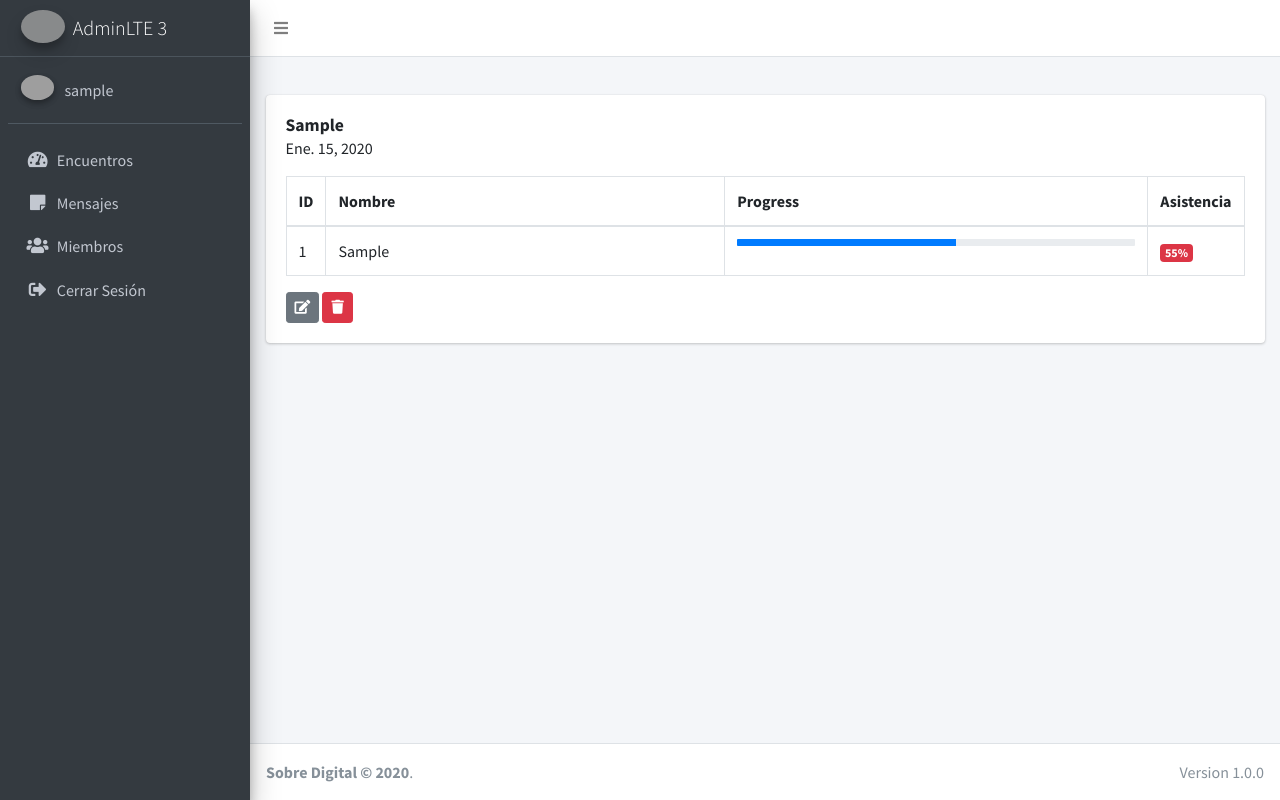
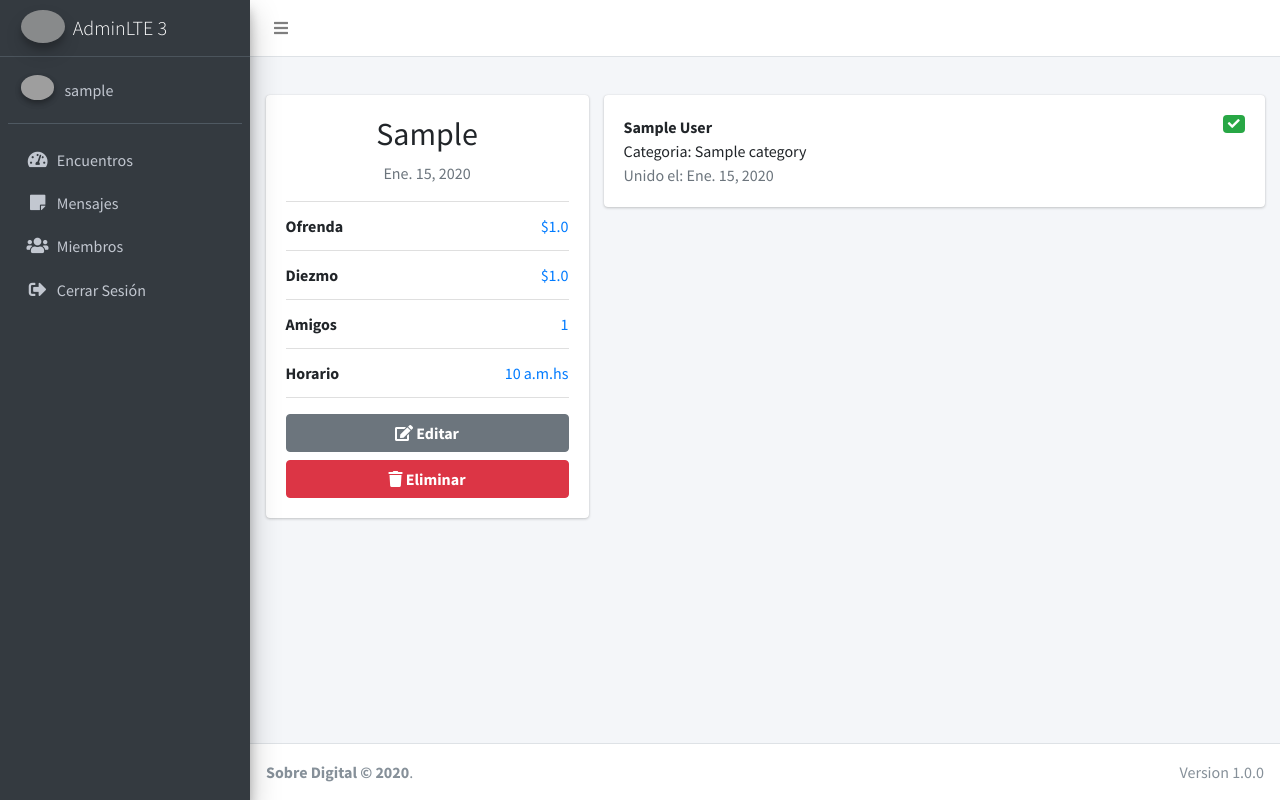
Before and after one commit to markimfeld/friendgroupmanagement, a Django app: page /meetings/1/detail/ in a window 1280 px wide. Run offline with Django 3.2, Linux system fonts and the light colour scheme; a user stored in the database is signed in; tables that the repository leaves empty hold one stand-in row (values such as "Sample post"); some libraries are stand-ins or nearby versions; grey boxes are pictures that could not be loaded.

Commit message:
meeting detail view

```diff
--- a/friendgroups/models.py
+++ b/friendgroups/models.py
@@ -23,8 +23,9 @@ class Category(models.Model):
 class Person(models.Model):
     first_name = models.CharField(max_length=64)
     last_name = models.CharField(max_length=64)
+    joined_at = models.DateField(auto_now_add=True)
     phone = models.CharField(max_length=100, blank=True, null=True)
-    group = models.ForeignKey(Group, on_delete=models.CASCADE)
+    group = models.ForeignKey(Group, on_delete=models.CASCADE, related_name='persons')
     category = models.ForeignKey(Category, on_delete=models.CASCADE)
 
 
@@ -34,6 +35,7 @@ class Person(models.Model):
 
 class Meeting(models.Model):
     date = models.DateField()
+    hour = models.TimeField()
     topic = models.CharField(max_length=64)
     offering = models.FloatField()
     tithe = models.FloatField()
--- a/friendgroups/templates/friendgroups/meeting-detail.html
+++ b/friendgroups/templates/friendgroups/meeting-detail.html
@@ -9,47 +9,64 @@
 <div class="content">
   <div class="container-fluid">
     <div class="row">
-      <div class="col">
+      <div class="col-12 col-md-5 col-lg-4">
+        <!-- Profile Image -->
         <div class="card">
-          <div class="card-body">
-              <h5 class="card-title text-bold">{{ object.topic }}</h5>
+          <div class="card-body box-profile">
+            <div class="text-center">
+            </div>
 
-            <p class="card-text">
-                {{ object.date }}
-            </p>
+            <h3 class="text-center h2">{{ object.topic }}</h3>
 
-            <table class="table table-bordered mb-3">
-                <thead>
-                    <tr>
-                        <th style="width: 10px">ID</th>
-                        <th>Nombre</th>
-                        <th>Progress</th>
-                        <th style="width: 40px">Asistencia</th>
-                    </tr>
-                </thead>
-                <tbody>
-                    {% for attendance in object.attendances.all %}
-                    <tr>
-                        <td>{{ attendance.id }}</td>
-                        <td>{{ attendance }}</td>
-                        <td>
-                            <div class="progress progress-xs">
-                                <div class="progress-bar progress-bar-danger" style="width: 55%"></div>
-                            </div>
-                        </td>
-                        <td><span class="badge bg-danger">55%</span></td>
-                    </tr>
-                    {% endfor %}
-                </tbody>
-            </table>
+            <p class="text-muted text-center">{{ object.date }}</p>
 
-            <a href="#" class="btn btn-secondary btn-sm"><i class="fas fa-edit"></i></a>
-            <a href="#" class="btn btn-danger btn-sm"><i class="fas fa-trash"></i></a>
+            <ul class="list-group list-group-unbordered mb-3">
+                <li class="list-group-item">
+                    <b>Ofrenda</b> <a class="float-right">${{ object.offering }}</a>
+                </li>
+                <li class="list-group-item">
+                    <b>Diezmo</b> <a class="float-right">${{ object.tithe }}</a>
+                </li>
+                <li class="list-group-item">
+                    <b>Amigos</b> <a class="float-right">{{ object.group.persons.all.count }}</a>
+                </li>
+                <li class="list-group-item">
+                    <b>Horario</b> <a class="float-right">{{ object.hour }}hs</a>
+                </li>
+            </ul>
+
+            <a href="#" class="btn btn-secondary btn-block"><i class="fas fa-edit"></i> <b>Editar</b></a>
+            <a href="#" class="btn btn-danger btn-block"><i class="fas fa-trash"></i> <b>Eliminar</b></a>
           </div>
+          <!-- /.card-body -->
         </div>
-      </div>
+        <!-- /.card -->
+
+        </div>
+
+        <div class="col">
+        {% for attendance in object.attendances.all %}
+            <div class="card">
+                <div class="card-body">
+                    <div class="float-left">
+                        <span class="d-flex flex-column justify-content-start">
+                            <span><b>{{ attendance.person.first_name }} {{ attendance.person.last_name }}</b></span>
+                            <span>Categoria: {{ attendance.person.category }}</span>
+                            <span class="text-muted">Unido el: {{ attendance.person.joined_at }}</span>
+                        </span>
+                    </div>
+                    {% if attendance.is_present %}
+                        <span class="badge badge-success float-right"><i class="fas fa-check"></i></span>
+                    {% else %}
+                        <span class="badge badge-danger float-right"><i class="fas fa-times-circle"></i></span>
+                    {% endif %}
+                </div>
+            </div>
+        {% endfor %}
+        </div>
     </div>
     <!-- /.row -->
+
   </div><!-- /.container-fluid -->
 </div>
 <!-- /.content -->
--- a/friendgroups/views.py
+++ b/friendgroups/views.py
@@ -29,6 +29,8 @@ class MeetingListView(ListView):
     model = Meeting
     template_name = 'friendgroups/meetings.html'
     queryset = Meeting.objects.all().order_by('-date')
+
+
 
 
 @method_decorator(login_required, name='dispatch')
```
Also changed, not shown: friendgroups/migrations/0004_meeting_hour.py (added), friendgroups/migrations/0005_auto_20200824_2043.py (added).
